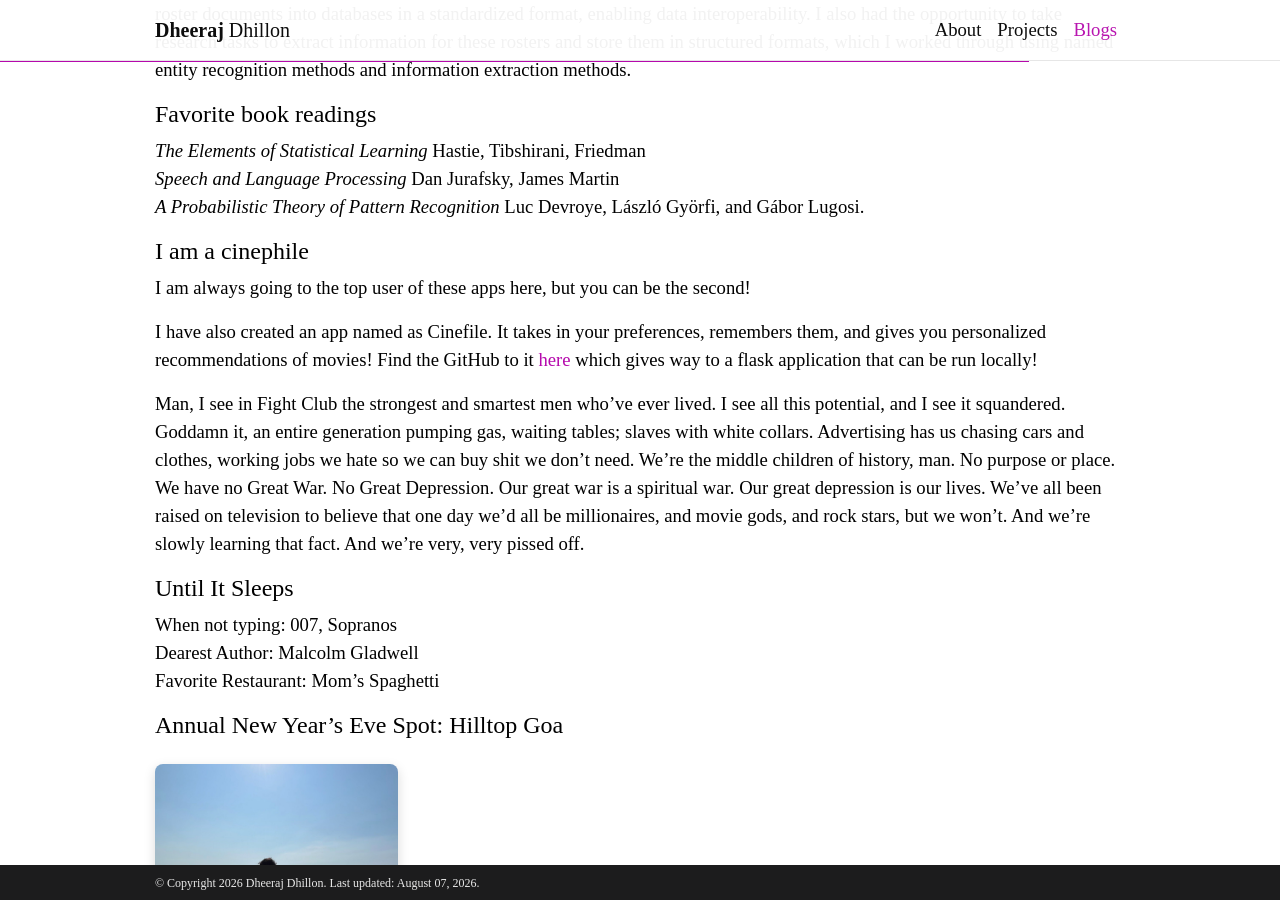
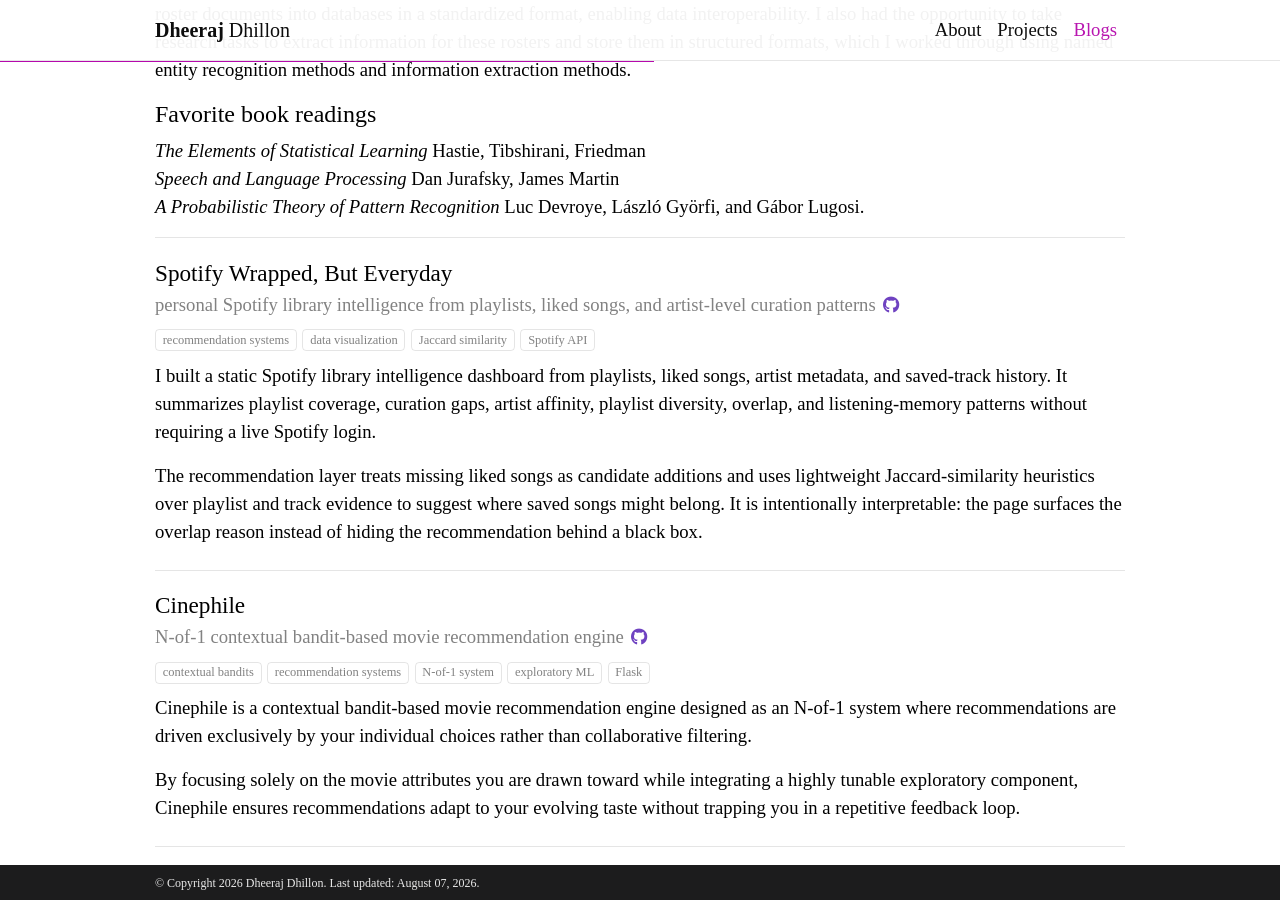
Before and after one commit to djdhillxn/djdhillxn.github.io, a Jekyll site: the page built from _pages/blogs.md, in a window 1280 px wide and 900 px high, scrolled down 911 px. Built offline with Jekyll 4.4.1, drawn with Linux system fonts in a browser that asks for light colours; comment, search, counter and statistics services are not loaded; a style sheet for code colours, icons or effects is not loaded.

Commit message:
the blogs section i feel more good about now

```diff
--- a/_pages/blogs.md
+++ b/_pages/blogs.md
@@ -44,8 +44,12 @@
 <!-- *CS224W: Machine Learning with Graphs* Jure Leskovec \\ -->
 <!-- *Statistics 110: Probability* Joe Blitzstein -->
 
-
-
+<div class="projects projects-home" style="margin-bottom: 2.5rem;">
+  {%- assign blog_projects = site.projects | where_exp: "project", "project.show_in_blog == true" | sort: "portfolio_order" -%}
+  {%- for project in blog_projects -%}
+    {%- include project_feature.html project=project -%}
+  {%- endfor -%}
+</div>
 
 #### I am a cinephile
 I am always going to the top user of these apps here, but you can be the second!
--- /dev/null
+++ b/_projects/cinephile.md
@@ -0,0 +1,26 @@
+---
+layout: page
+title: Cinephile
+description: N-of-1 contextual bandit-based movie recommendation engine
+github: "https://github.com/djdhillxn/cinephile"
+importance: -1
+category: Recommendation Systems
+portfolio_order: 90
+show_in_blog: true
+portfolio_tags: [contextual bandits, recommendation systems, N-of-1 system, exploratory ML, Flask]
+portfolio_summary: |
+  Cinephile is a contextual bandit-based movie recommendation engine designed as an N-of-1 system where recommendations are driven exclusively by your individual choices rather than collaborative filtering.
+
+  By focusing solely on the movie attributes you are drawn toward while integrating a highly tunable exploratory component, Cinephile ensures recommendations adapt to your evolving taste without trapping you in a repetitive feedback loop.
+---
+
+### Overview
+
+**Cinephile** is an exploratory movie recommendation system built around contextual bandit algorithms. Unlike traditional collaborative filtering models that rely on user-community patterns, Cinephile operates as an **N-of-1 system**: your recommendations are influenced solely by your historical interactions and attribute preferences.
+
+### Key Features
+
+- **N-of-1 Personalization**: Only your interactions shape future recommendations—no noise from aggregate user behavior.
+- **Contextual Bandit Core**: Learns multi-attribute feature representations of movies to estimate reward probabilities for your preferences.
+- **Tunable Exploration**: Uses exploration strategies (such as Upper Confidence Bound / Thompson Sampling balancing) to continuously surface new genres and hidden gems rather than converging into a narrow recommendation echo chamber.
+- **Local Application**: Built with a lightweight backend framework ([Flask](https://github.com/djdhillxn/cinephile)) that can easily be executed locally.
```
Also changed, not shown: _pages/projects.md (+1 -1 lines), _projects/spotify.md (+1 -0 lines).
